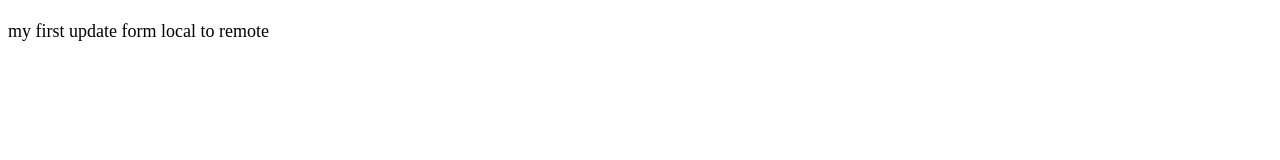
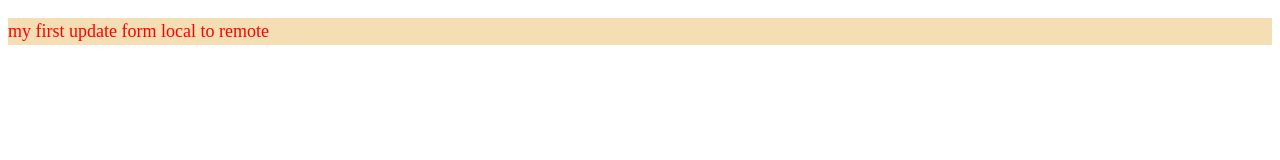
Before and after one commit to bhanuprasadgurram/demo, a plain HTML site: page index.html in a window 1280 px wide. Drawn offline with Linux system fonts and the light colour scheme.

Commit message:
feature3

```diff
--- a/ind.css
+++ b/ind.css
@@ -1,4 +1,6 @@
  p {
      font-size: 18px; /* Text size */
     line-height: 1.5;
+    color: red;
+    background-color: wheat;
  }
```
